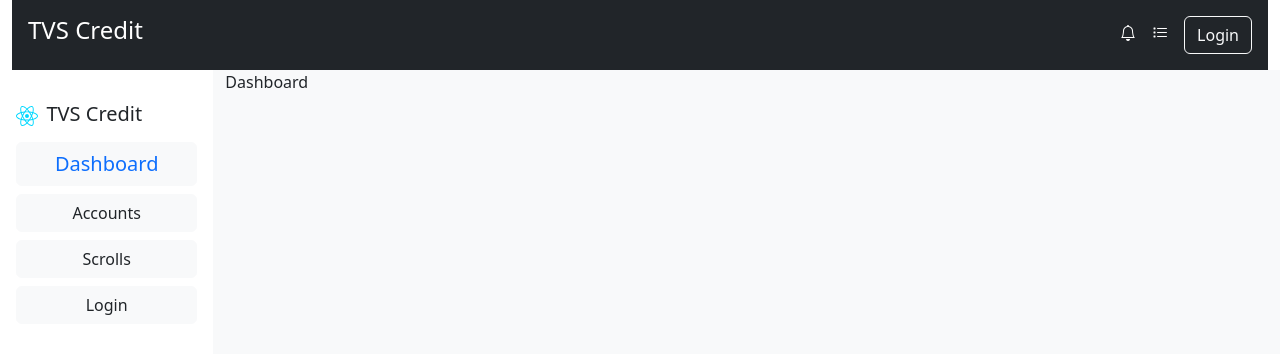
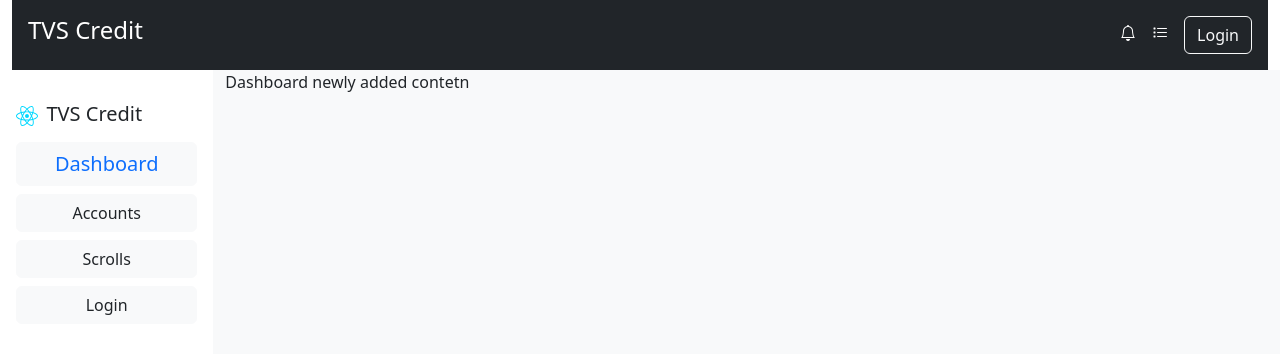
Before and after one commit to dineshk033/tvs-product, a React (Vite) app: page / in a window 1280 px wide. Shown: the top 354 px of the page. Built offline with nearby package versions, Linux system fonts and the light colour scheme.

Commit message:
title changed

```diff
--- a/src/pages/dashboard.jsx
+++ b/src/pages/dashboard.jsx
@@ -1,5 +1,5 @@
 import React from "react";
 
 export default function Dashboard() {
-  return <div>Dashboard</div>;
+  return <div>Dashboard newly added contetn</div>;
 }
```
